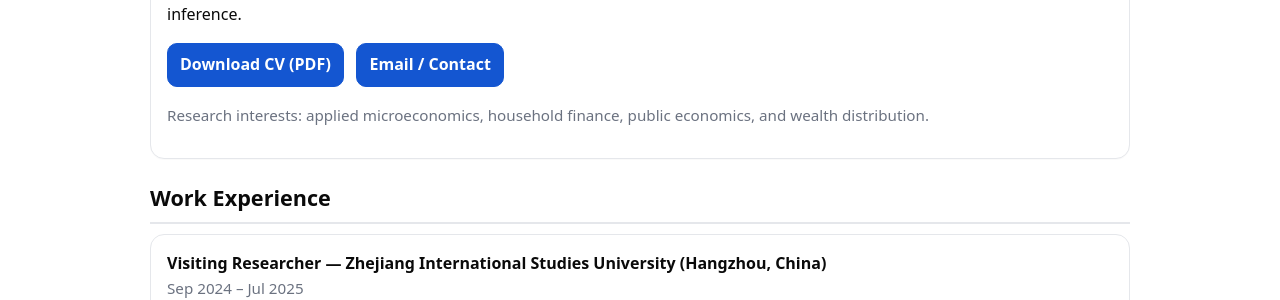
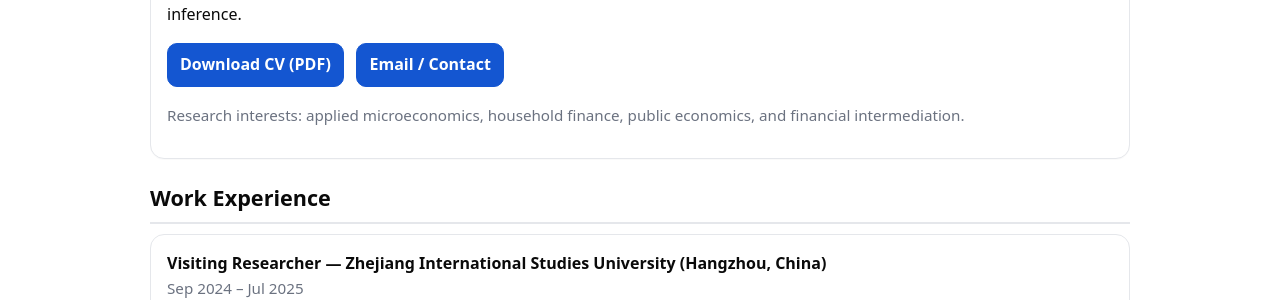
Before and after one commit to ferraroantonio/ferraroantonio.github.io, a Jekyll site: the page built from index.md, in a window 1280 px wide. Shown: the part 422-722 px from the top of the page. Built offline with Jekyll 4.4.1, drawn with Linux system fonts in a browser that asks for light colours.

Commit message:
Update index.md

```diff
--- a/index.md
+++ b/index.md
@@ -13,7 +13,7 @@ description: "Antonio Ferraro — PhD Candidate in Economics & Quantitative Meth
   <a class="btn" href="{{ '/assets/CV_Ferraro.pdf' | relative_url }}" download>Download CV (PDF)</a>
   &nbsp; <a class="btn" href="{{ '/contact' | relative_url }}">Email / Contact</a>
 </p>
-<p class="meta">Research interests: applied microeconomics, household finance, public economics, and wealth distribution.</p>
+<p class="meta">Research interests: applied microeconomics, household finance, public economics, and financial intermediation.</p>
 </div>
 </section>
 
```
